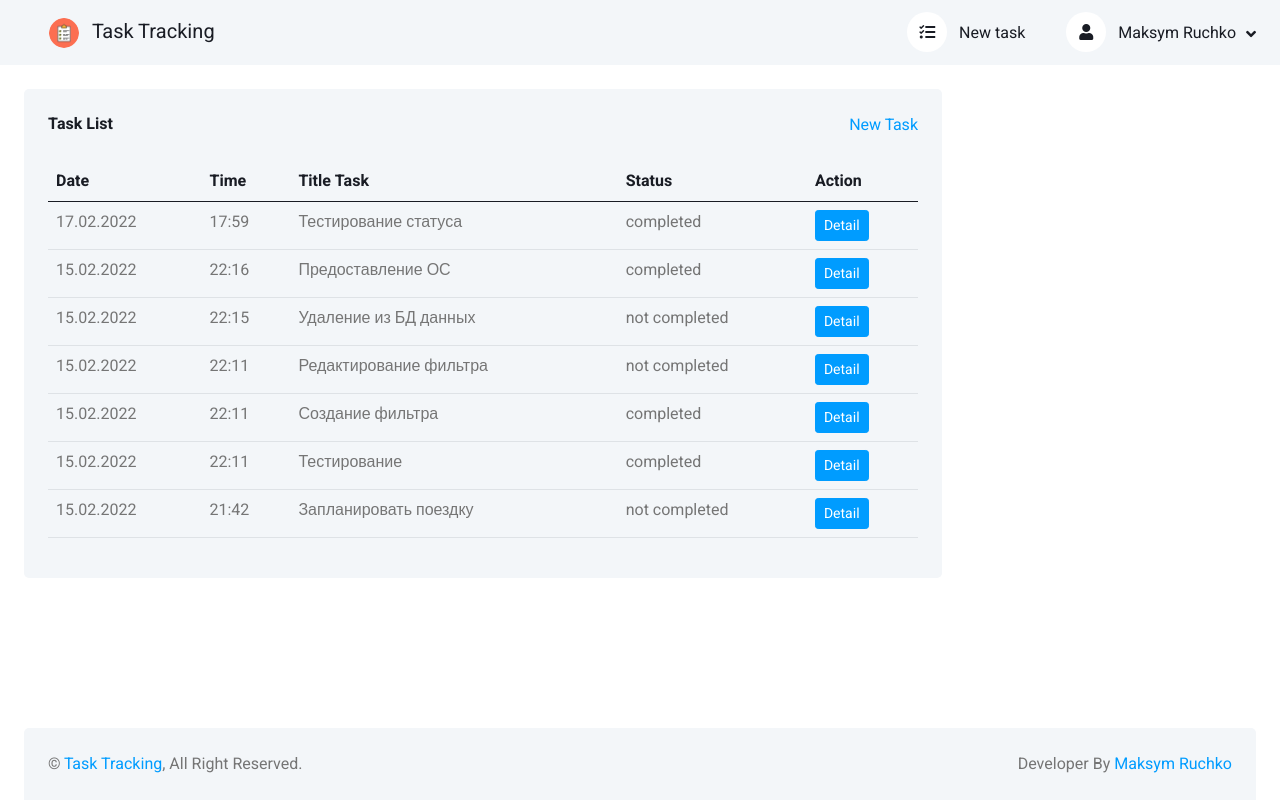
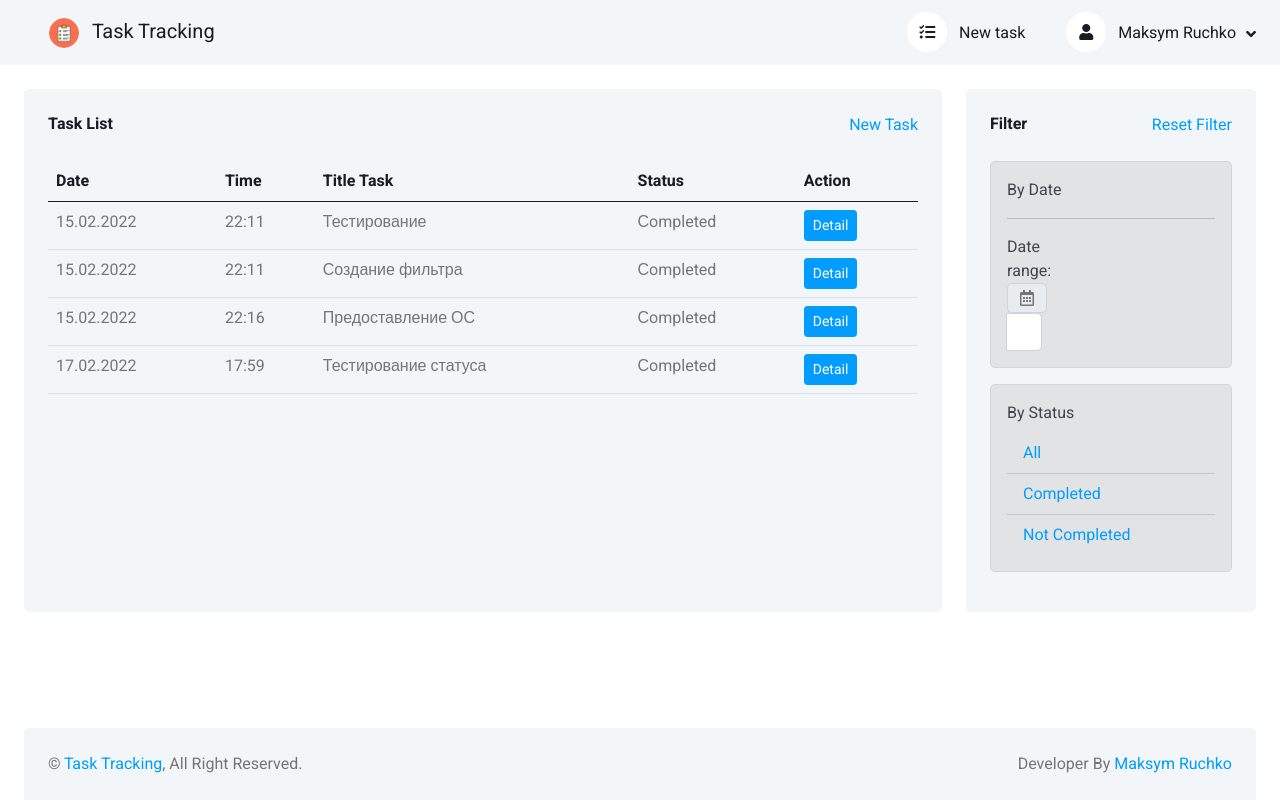
Before and after one commit to 4LuckyMove/managing-tasks, a Django app: page /?q=completed in a window 1280 px wide. Run offline with Django 4.2, Linux system fonts and the light colour scheme; a user stored in the database is signed in; data comes from the database, SQL or seed files in the repository; both versions use the stored data as it was after the commit; some libraries are stand-ins or nearby versions.

Commit message:
create filter by Status and file .env

```diff
--- /dev/null
+++ b/managing_tasks/requirements.txt
@@ -0,0 +1,4 @@
+asgiref==3.5.0
+Django==4.0.2
+django-environ==0.8.1
+sqlparse==0.4.2
--- a/managing_tasks/tasks/admin.py
+++ b/managing_tasks/tasks/admin.py
@@ -6,4 +6,4 @@
 class TaskAdmin(admin.ModelAdmin):
     list_display = ('id', 'title', 'status', 'creation_date', )
     list_display_links = ('title', )
-    list_filter = ('creation_date', )
+    list_filter = ('creation_date', 'status', )
--- a/managing_tasks/tasks/models.py
+++ b/managing_tasks/tasks/models.py
@@ -5,16 +5,24 @@
 
 
 class Task(models.Model):
+    NOT_COMPLETED = 'Not completed'
+    COMPLETED = 'Сompleted'
+
     title = models.CharField('Title', max_length=150)
     description = models.TextField('Description')
     status = models.CharField(
         'Status',
-        choices=[('', 'Not completed'), ('1', 'Сompleted')],
-        max_length=1,
-        blank=True,
+        choices=[('not completed', NOT_COMPLETED), ('completed', COMPLETED), ],
+        max_length=13,
     )
     creation_date = models.DateTimeField('Creation date', auto_now_add=True)
-    owner = models.ForeignKey(get_user_model(), verbose_name='Owner', on_delete=models.CASCADE, blank=True, null=True)
+    owner = models.ForeignKey(
+        get_user_model(),
+        verbose_name='Owner',
+        on_delete=models.CASCADE,
+        blank=True,
+        null=True,
+    )
 
     def __str__(self):
         return self.title
--- a/managing_tasks/tasks/templates/tasks/task_list.html
+++ b/managing_tasks/tasks/templates/tasks/task_list.html
@@ -43,6 +43,49 @@
             </div>
         </div>
     </div>
+    <div class="col-sm-12 col-xl-3">
+        <div class="bg-light rounded h-100 p-4">
+            <div class="d-flex align-items-center justify-content-between mb-4">
+                <h6 class="mb-0">Filter</h6>
+                <a href="#">Reset Filter</a>
+            </div>
+            <div class="alert alert-secondary" role="alert">
+                <span class="mb-0">By Date</span>
+                <hr>
+                <div class="col-sm-12 col-xl-2">
+
+                    <div class="form-group">
+                        <label>Date range:</label>
+                        <div class="input-group">
+                            <div class="input-group-prepend">
+                                <span class="input-group-text">
+                                    <i class="far fa-calendar-alt"></i>
+                                </span>
+                            </div>
+                            <input type="text" class="form-control float-right" id="reservation">
+                        </div>
+                    </div>
+
+                </div>
+            </div>
+            <div class="alert alert-secondary" role="alert">
+                <span class="mb-0">By Status</span>
+                <div class="col-sm-12 col-xl-12 mt-2">
+                    <ul class="list-group list-group-flush">
+                        <li class="list-group-item bg-transparent">
+                            <a href="{% url 'home' %}">All</a>
+                        </li>
+                        <li class="list-group-item bg-transparent">
+                            <a href="{% url 'home' %}?q=completed" name="q">Completed</a>
+                        </li>
+                        <li class="list-group-item bg-transparent">
+                            <a href="{% url 'home' %}?q=not completed" name="q">Not Completed</a>
+                        </li>
+                    </ul>
+                </div>
+            </div>
+        </div>
+    </div>
 </div>
 {% endblock content %}
 
--- a/managing_tasks/tasks/urls.py
+++ b/managing_tasks/tasks/urls.py
@@ -2,6 +2,7 @@
 from .views import (
     HomeTaskListView, TaskDetailView, TaskUpdateView, TaskDeleteView, TaskCreateView,
     UserDetailView, UserUpdateView,
+
 )
 
 urlpatterns = [
--- a/managing_tasks/tasks/views.py
+++ b/managing_tasks/tasks/views.py
@@ -15,9 +15,20 @@
     ordering = ['-creation_date']
 
     def get_context_data(self, *, object_list=None, **kwargs):
-        context = super().get_context_data(**kwargs)
+        context = super(HomeTaskListView, self).get_context_data(**kwargs)
         context['task_list'] = context['task_list'].filter(owner=self.request.user)
         return context
+
+    def get_queryset(self):
+        if self.request.GET.get('q') == None:
+            status_filter = Task.objects.all()
+        elif self.request.GET.get('q') != None:
+            q = self.request.GET.get('q')
+            status_filter = Task.objects.filter(status__iexact=q)
+        else:
+            q = ''
+            status_filter = Task.objects.filter(status__iexact=q)
+        return status_filter
 
 
 class TaskDetailView(LoginRequiredMixin, DetailView):
@@ -33,7 +44,6 @@
     form_class = TaskForm
     template_name = 'tasks/task_edit.html'
     login_url = 'login'
-    success_url = reverse_lazy('task_detail')
 
     def test_func(self):
         obj = self.get_object()
@@ -81,7 +91,6 @@
     context_object_name = 'user_update'
     template_name = 'tasks/user_edit.html'
     login_url = 'login'
-    success_url = reverse_lazy('user_detail')
 
     def test_func(self):
         obj = self.get_object()
```
Also changed, not shown: managing_tasks/managing_tasks/settings.py (+8 -8 lines), managing_tasks/db.sqlite3, 1 other file.
